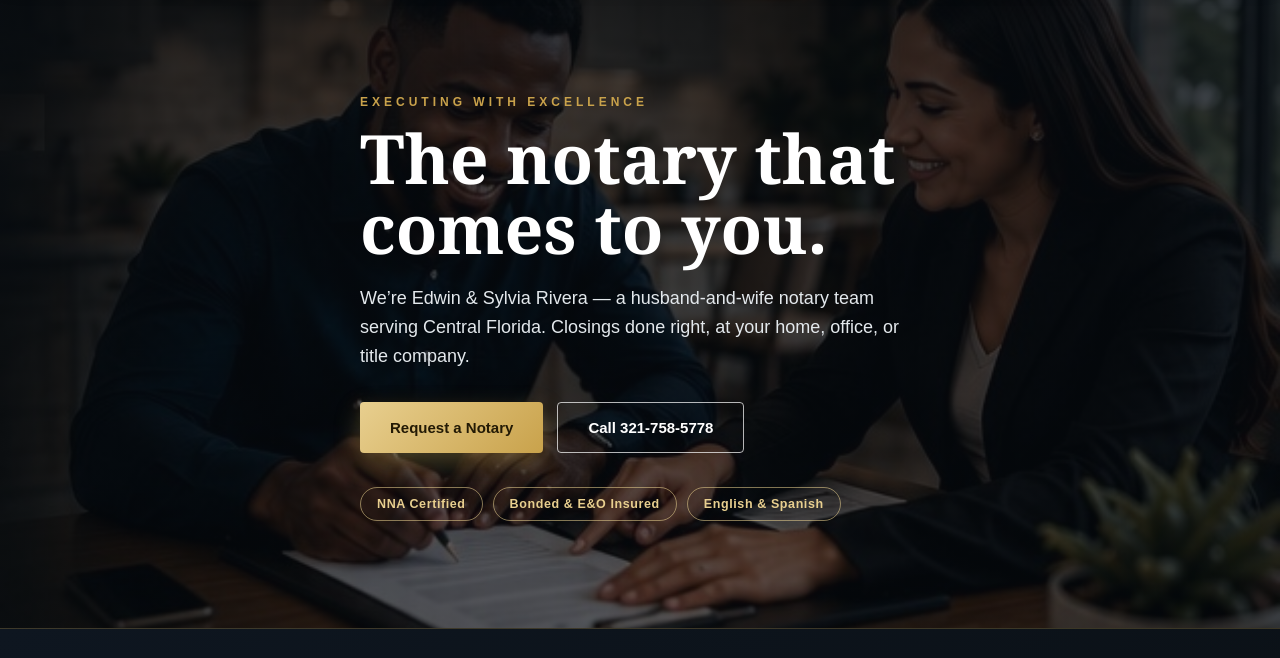
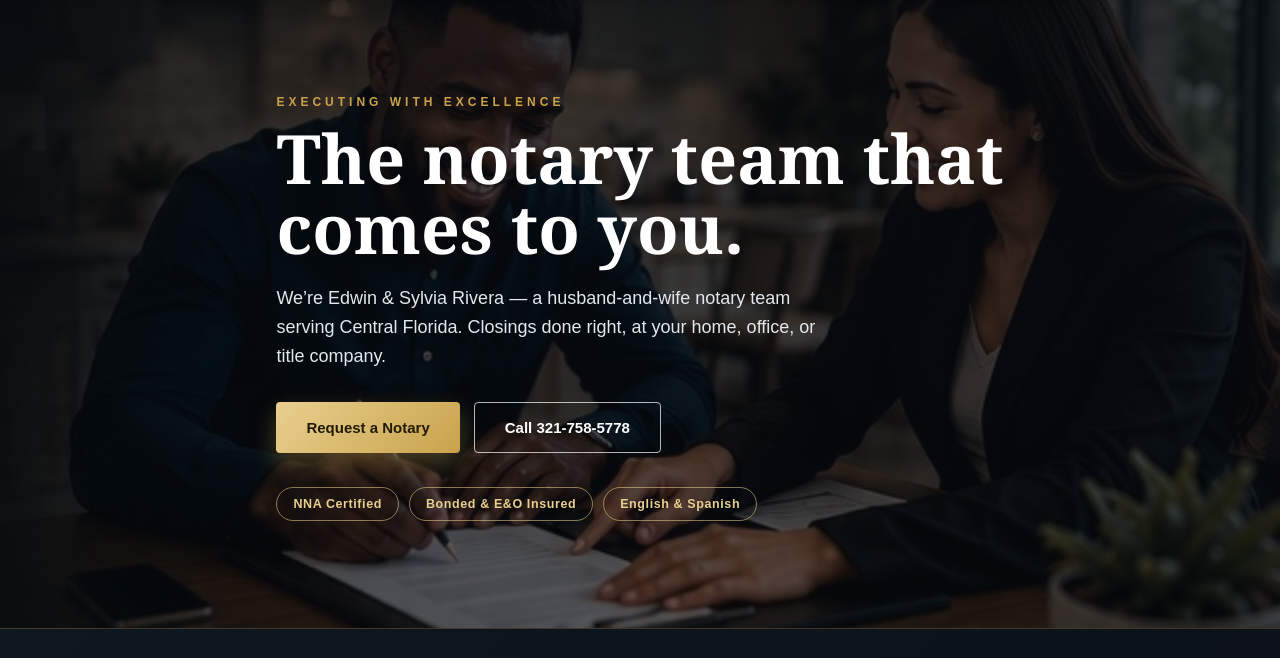
Before and after one commit to tscnotary/tsc-notary-webstie, a plain HTML site: page index.html in a window 1280 px wide. Shown: the part 142-800 px from the top of the page. Drawn offline with Linux system fonts and the light colour scheme.

Commit message:
Restore 'team' in hero H1 (English + Spanish)

```diff
--- a/assets/js/lang.js
+++ b/assets/js/lang.js
@@ -183,7 +183,7 @@
     'Return to website': 'Volver al sitio web',
 
     // Redesign concept additions
-    'The notary that': 'El notario que',
+    'The notary team that': 'El equipo de notarios que',
     'comes to you.': 'va hasta usted.',
     'We\u2019re Edwin & Sylvia Rivera — a husband-and-wife notary team serving Central Florida. Closings done right, at your home, office, or title company.': 'Somos Edwin y Sylvia Rivera — un matrimonio de notarios al servicio de la Florida Central. Cierres bien hechos, en su hogar, oficina o compañía de título.',
     'Call 321-758-5778': 'Llamar al 321-758-5778',
--- a/index.html
+++ b/index.html
@@ -89,7 +89,7 @@
 <section class="hero" id="home">
   <div class="wrap hero-in">
     <p class="eyebrow gold">EXECUTING WITH EXCELLENCE</p>
-    <h1>The notary that<br>comes to you.</h1>
+    <h1>The notary team that<br>comes to you.</h1>
     <p class="hero-sub">We&rsquo;re Edwin &amp; Sylvia Rivera — a husband-and-wife notary team serving Central Florida. Closings done right, at your home, office, or title company.</p>
     <div class="hero-actions">
       <a class="btn btn-gold" href="#request">Request a Notary</a>
```
